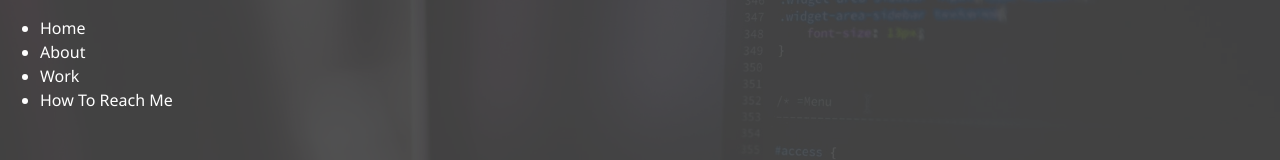
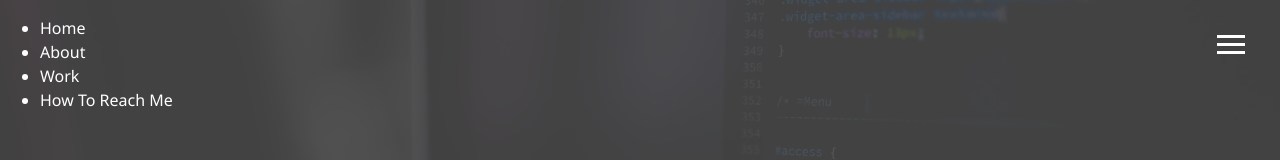
Before and after one commit to skylinetenger/my-portfolio, a React (Create React App) app: page / in a window 1280 px wide. Shown: the top 160 px of the page. Built offline with nearby package versions, Linux system fonts and the light colour scheme.

Commit message:
Menu Button && JavaScript && ROtate

```diff
--- a/src/components/Navbar.js
+++ b/src/components/Navbar.js
@@ -1,36 +1,53 @@
 import React, { Component } from "react";
 
 class Navbar extends Component {
+  state = {
+    isShow: false
+  };
+
+  toggleMenu = () => {
+    this.setState({
+      isShow: !this.state.isShow
+    });
+  };
+
   render() {
     return (
       <header>
-        <div className="menu-btn">
-          <div className="menu-btn" />
-          <div className="menu-btn" />
-          <div className="menu-btn" />
+        <div
+          className={this.state.isShow ? "menu-btn close" : "menu-btn"}
+          onClick={this.toggleMenu}
+        >
+          <div className="btn-line" />
+          <div className="btn-line" />
+          <div className="btn-line" />
         </div>
 
-        <nav className="menu">
-          <div className="menu-branding">
+        <nav className={this.state.isShow ? "menu show" : "menu"}>
+          <div
+            className={
+              this.state.isShow ? "menu-branding show" : "menu-branding"
+            }
+          >
             <div className="portrait" />
           </div>
-          <ul className="menu-nav">
-            <li className="nav-item">
+          <ul className={this.state.isShow ? "menu-nav show" : "menu-nav"}>
+            <li className={this.state.isShow ? "nav-item show" : "nav-item"}>
               <a href="/" className="nav-link">
                 Home
               </a>
             </li>
-            <li className="nav-item">
+            <li className={this.state.isShow ? "nav-item show" : "nav-item"}>
               <a href="/about" className="nav-link">
                 About
               </a>
             </li>
-            <li className="nav-item">
+            <li className={this.state.isShow ? "nav-item show" : "nav-item"}>
               <a href="/work" className="nav-link">
                 Work
               </a>
             </li>
-            <li className="nav-item">
+            <li className={this.state.isShow ? "nav-item show" : "nav-item"}>
               <a href="/contact" className="nav-link">
                 How To Reach Me
               </a>
--- a/src/css/main.css
+++ b/src/css/main.css
@@ -1,3 +1,25 @@
+.menu-btn {
+  position: absolute;
+  z-index: 3;
+  right: 35px;
+  top: 35px;
+  cursor: pointer;
+  transition: all 0.5s ease-out; }
+  .menu-btn .btn-line {
+    width: 28px;
+    height: 3px;
+    margin: 0 0 5px 0;
+    background: #fff;
+    transition: all 0.5s ease-out; }
+  .menu-btn.close {
+    transform: rotate(180deg); }
+    .menu-btn.close .btn-line:nth-child(1) {
+      transform: rotate(45deg) translate(5px, 5px); }
+    .menu-btn.close .btn-line:nth-child(2) {
+      opacity: 0; }
+    .menu-btn.close .btn-line:nth-child(3) {
+      transform: rotate(-45deg) translate(7px, -6px); }
+
 * {
   box-sizing: border-box; }
 
@@ -45,7 +67,7 @@ a {
 header {
   position: fixed;
   z-index: 2;
-  widows: 100%; }
+  width: 100%; }
 
 .text-secondary {
   color: #eece1a; }
--- /dev/null
+++ b/src/scss/_menu.scss
@@ -0,0 +1,39 @@
+//Menu Button
+.menu-btn {
+  position: absolute;
+  z-index: 3;
+  right: 35px;
+  top: 35px;
+  cursor: pointer;
+  @include easeOut;
+
+  .btn-line {
+    width: 28px;
+    height: 3px;
+    margin: 0 0 5px 0;
+    background: #fff;
+    @include easeOut;
+  }
+
+  //Rotate Into X With Menu Lines
+  &.close {
+    transform: rotate(180deg);
+
+    .btn-line {
+      // Line 1 Rotate
+      &:nth-child(1) {
+        transform: rotate(45deg) translate(5px, 5px);
+      }
+
+      // Line 2 Hide
+      &:nth-child(2) {
+        opacity: 0;
+      }
+
+      // Line 3 Rotate
+      &:nth-child(3) {
+        transform: rotate(-45deg) translate(7px, -6px);
+      }
+    }
+  }
+}
--- a/src/scss/main.scss
+++ b/src/scss/main.scss
@@ -1,4 +1,5 @@
 @import "config";
+@import "menu";
 
 * {
   box-sizing: border-box;
@@ -40,7 +41,7 @@ a {
 header {
   position: fixed;
   z-index: 2;
-  widows: 100%;
+  width: 100%;
 }
 
 .text-secondary {
```
